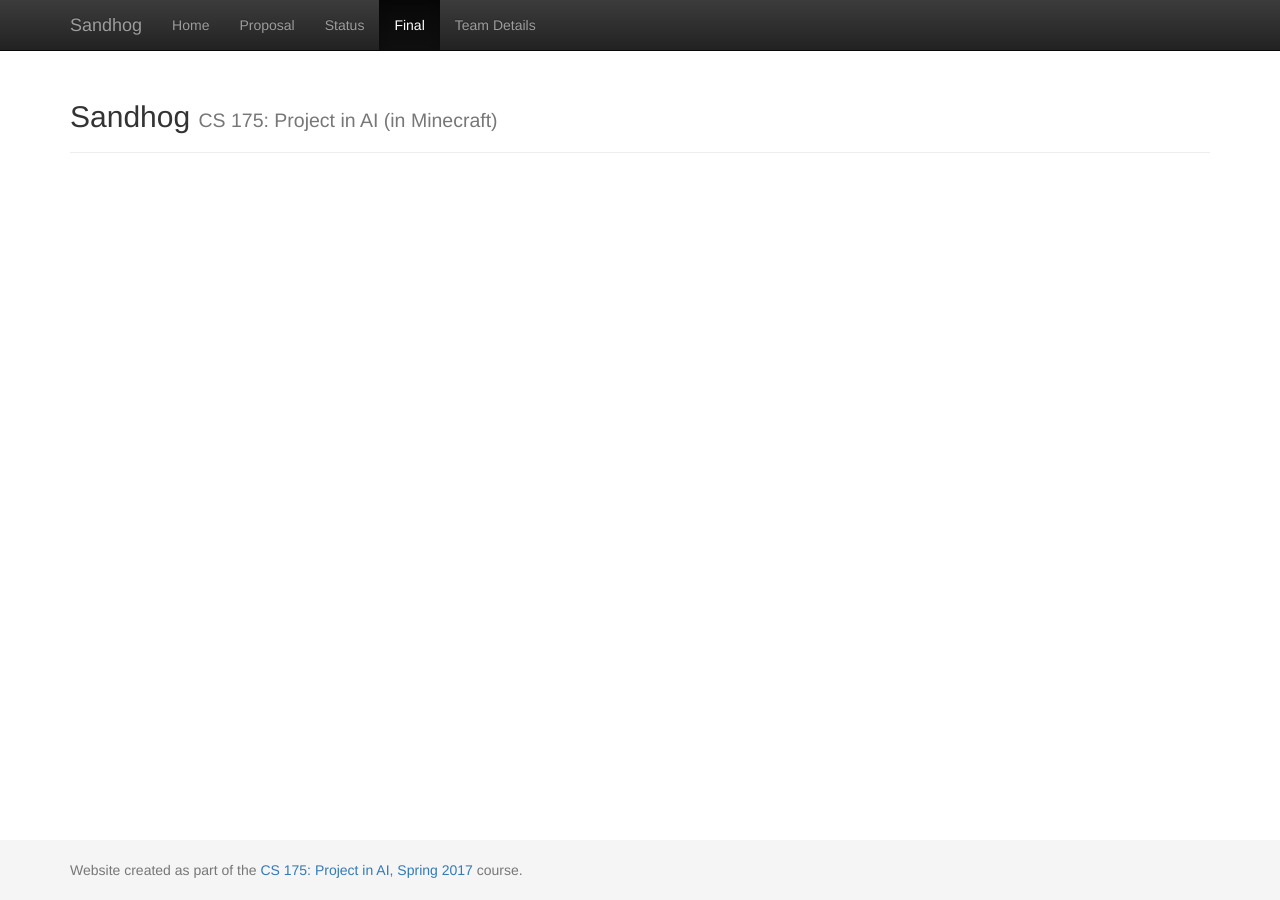
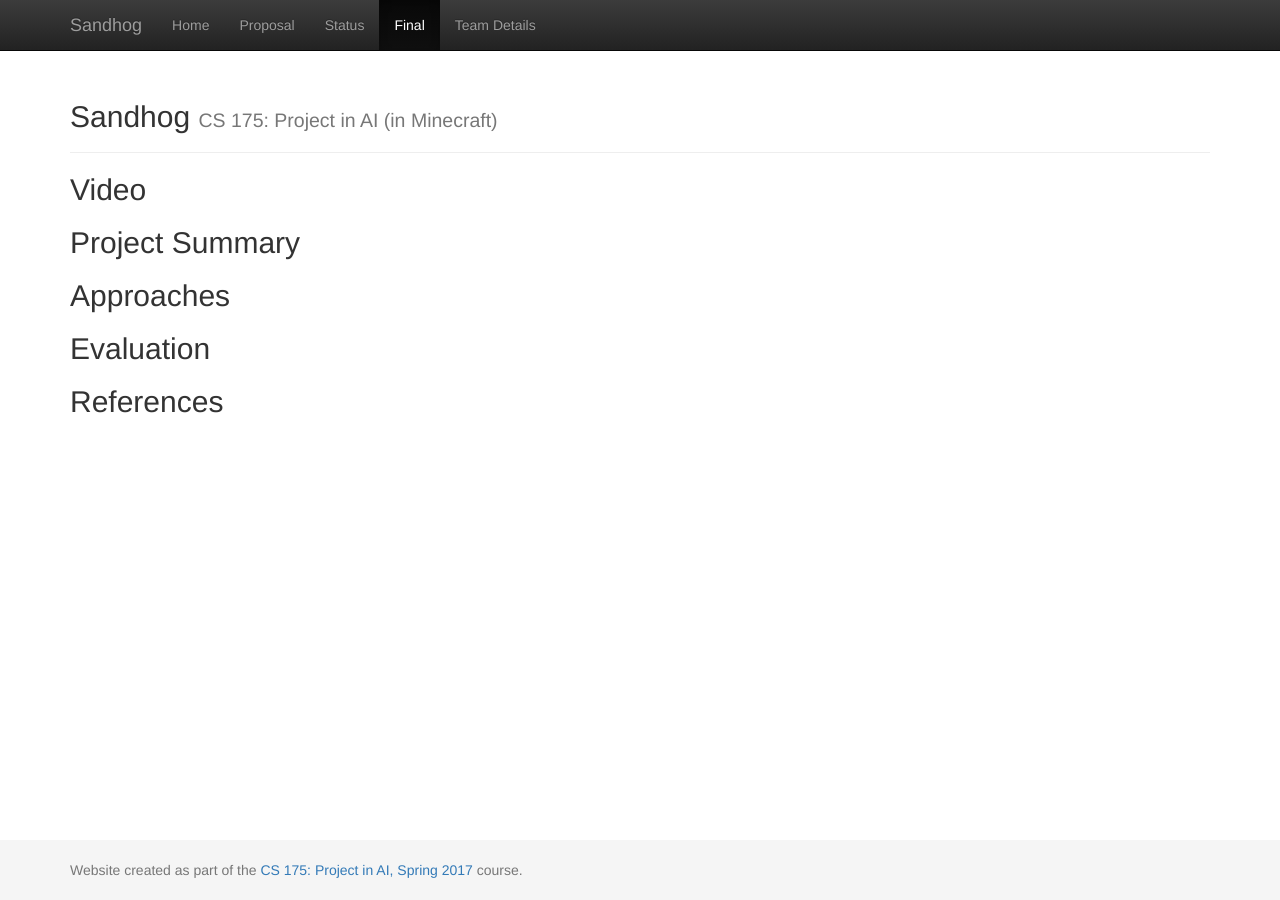
Before and after one commit to hfloresr/Sandhog, a Jekyll site: the page built from docs/final.md, in a window 1280 px wide. Built offline with Jekyll 4.4.1, drawn with Linux system fonts in a browser that asks for light colours.

Commit message:
final.md template

```diff
--- a/docs/final.md
+++ b/docs/final.md
@@ -2,3 +2,12 @@
 layout: default
 title: Final Report
 ---
+## Video
+
+## Project Summary
+
+## Approaches
+
+## Evaluation
+
+## References
```
